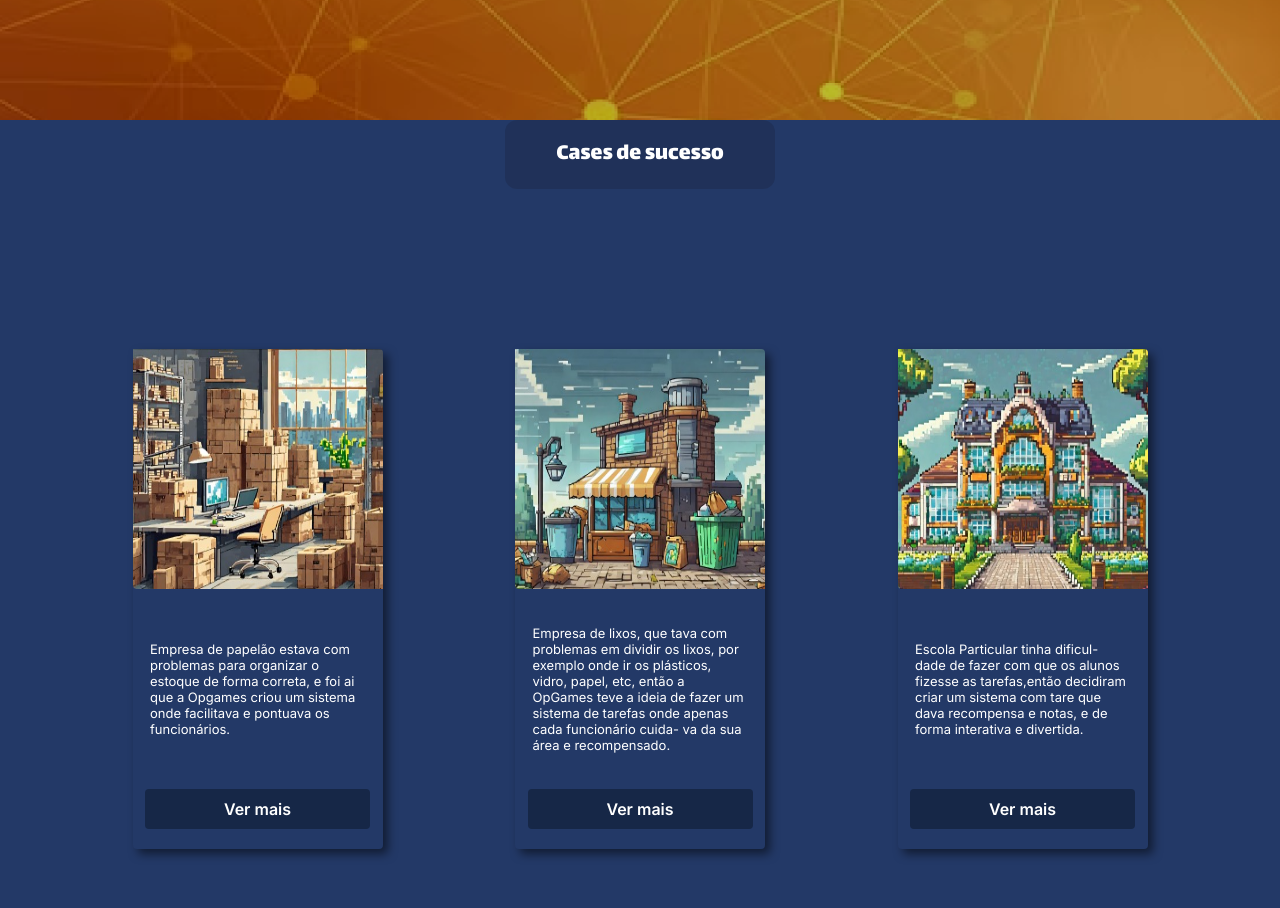
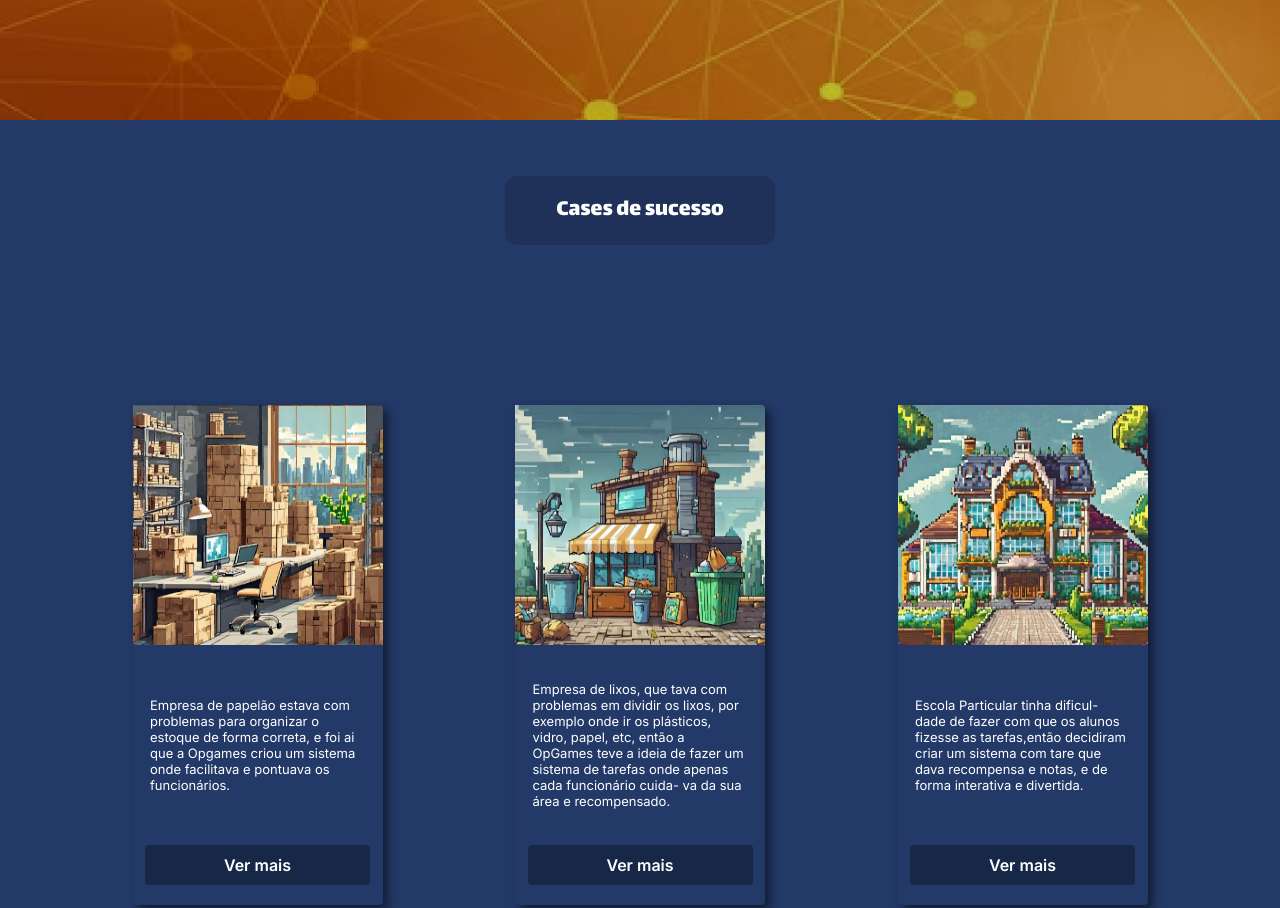
Before and after one commit to Pedrohz77/OpGames, a plain HTML site: page index.html in a window 1280 px wide. Shown: the part 1480-2388 px from the top of the page. Drawn offline with Linux system fonts and the light colour scheme.

Commit message:
feat: Site Finalizado

```diff
--- a/style.css
+++ b/style.css
@@ -3,6 +3,10 @@
     padding: 0;
     box-sizing: border-box;
     color:#fff;
+}
+
+body {
+    overflow-x: none;
 }
 
 header {
@@ -261,6 +265,7 @@ h2{
 */
 
 #cases {
+    padding-top: 7vh;
     height: 100%;
     background-color: #233967;
     text-align: center;
@@ -555,6 +560,7 @@ footer i {
     justify-content: space-around;
     align-items: center;
     padding: 0.5rem;
+    min-width: 45vw;
 }
 
 .icones-redes >a>svg {
```
